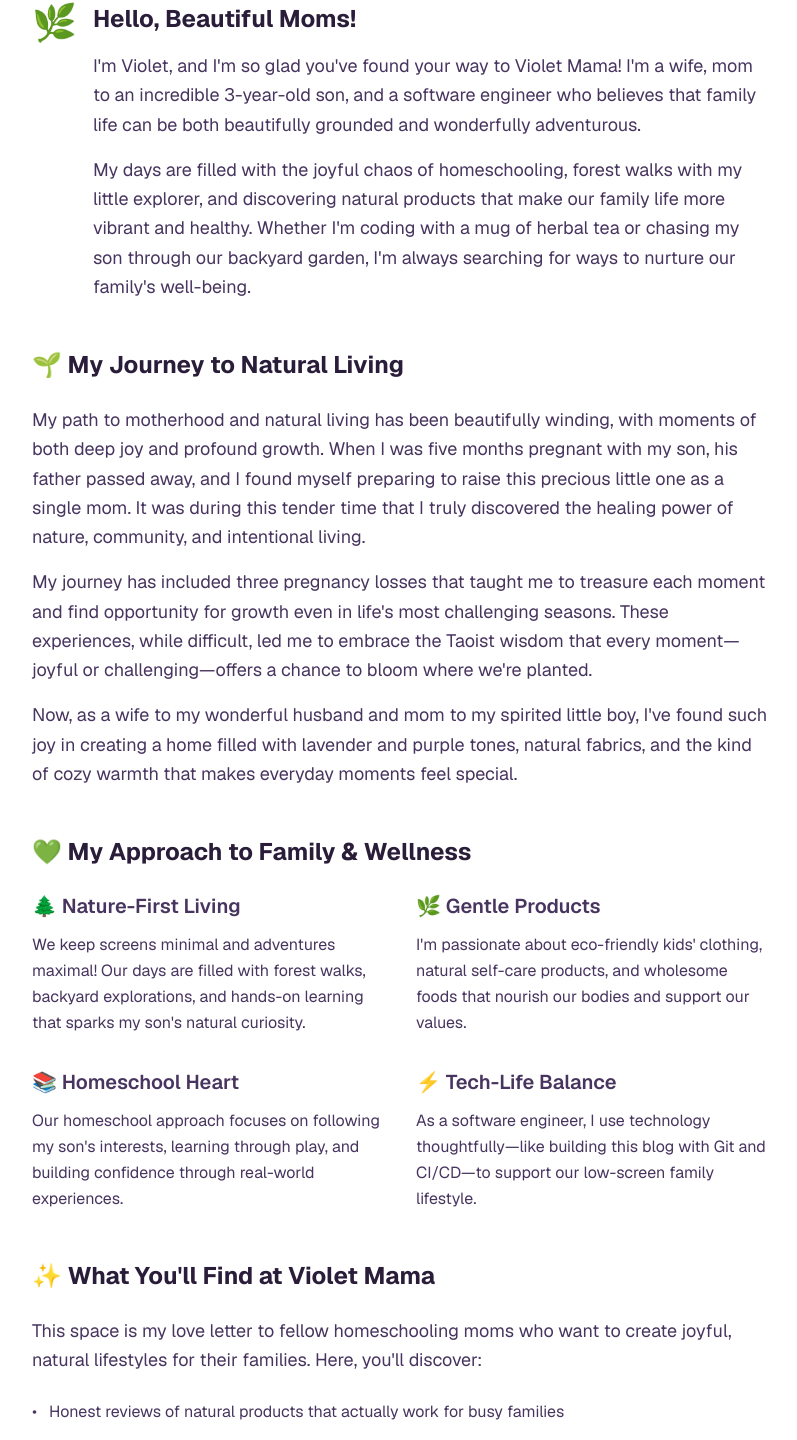
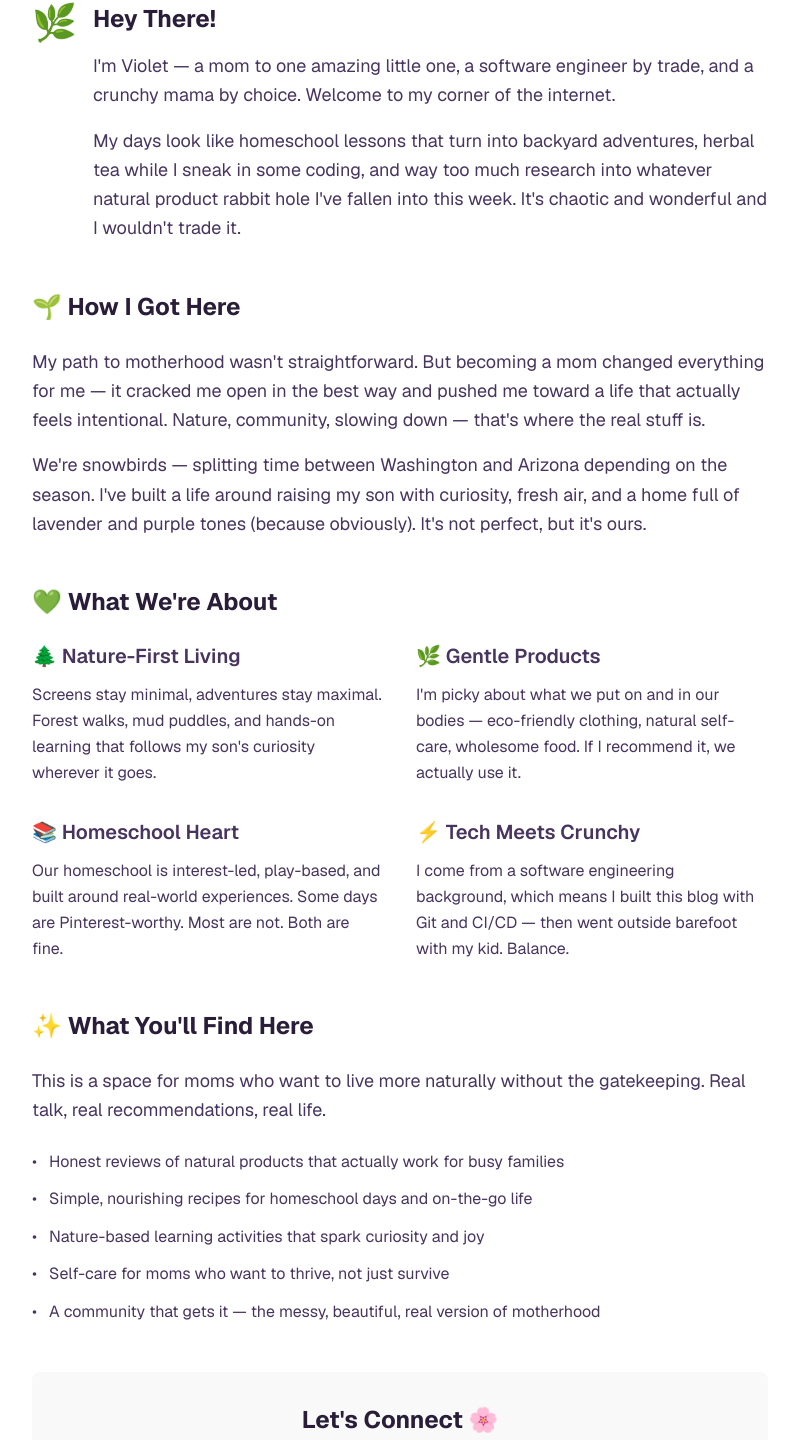
Before and after one commit to jemustain/spirited-roots2, a Next.js app: page /about in a window 1280 px wide. Shown: the part 662-2102 px from the top of the page, without its empty margins (240-1037 px from the left). Built offline with nearby package versions, Linux system fonts and the light colour scheme.

Commit message:
fix: rewrite about page with accurate bio

```diff
--- a/src/app/about/page.tsx
+++ b/src/app/about/page.tsx
@@ -28,23 +28,11 @@ export default function AboutPage() {
               About Violet
             </h1>
             <p className="text-xl md:text-2xl drop-shadow-md">
-              Wife, Mom, Nature Enthusiast & Your Guide to Natural Family Living
+              Mom, Nature Enthusiast & Your Guide to Natural Family Living
             </p>
           </div>
         </div>
       </section>
-
-      {/* Page Title - Removed since we have hero */}
-      <div className="hidden bg-sage-100 py-8">
-        <div className="max-w-4xl mx-auto px-4 sm:px-6 lg:px-8 text-center">
-          <h1 className="text-4xl md:text-5xl font-bold text-sage-900 mb-4">
-            About Emily
-          </h1>
-          <p className="text-xl text-sage-700">
-            Wife, Mom, Nature Enthusiast & Your Guide to Natural Family Living
-          </p>
-        </div>
-      </div>
 
       {/* Main Content */}
       <main className="max-w-4xl mx-auto px-4 sm:px-6 lg:px-8 py-12">
@@ -56,18 +44,17 @@ export default function AboutPage() {
               <div className="text-4xl mr-4">🌿</div>
               <div>
                 <h2 className="text-2xl font-bold text-primary-responsive mb-4">
-                  Hello, Beautiful Moms!
+                  Hey There!
                 </h2>
                 <p className="text-secondary-responsive text-lg leading-relaxed mb-4">
-                  I&apos;m Violet, and I&apos;m so glad you&apos;ve found your way to Violet Mama!
-                  I&apos;m a wife, mom to an incredible 3-year-old son, and a software engineer who believes
-                  that family life can be both beautifully grounded and wonderfully adventurous.
+                  I&apos;m Violet — a mom to one amazing little one, a software engineer by trade,
+                  and a crunchy mama by choice. Welcome to my corner of the internet.
                 </p>
                 <p className="text-secondary-responsive text-lg leading-relaxed">
-                  My days are filled with the joyful chaos of homeschooling, forest walks with my little explorer,
-                  and discovering natural products that make our family life more vibrant and healthy.
-                  Whether I&apos;m coding with a mug of herbal tea or chasing my son through our backyard garden,
-                  I&apos;m always searching for ways to nurture our family&apos;s well-being.
+                  My days look like homeschool lessons that turn into backyard adventures,
+                  herbal tea while I sneak in some coding, and way too much research into
+                  whatever natural product rabbit hole I&apos;ve fallen into this week.
+                  It&apos;s chaotic and wonderful and I wouldn&apos;t trade it.
                 </p>
               </div>
             </div>
@@ -76,31 +63,25 @@ export default function AboutPage() {
           {/* My Journey */}
           <section className="mb-12">
             <h2 className="text-2xl font-bold text-primary-responsive mb-6">
-              🌱 My Journey to Natural Living
+              🌱 How I Got Here
             </h2>
             <p className="text-secondary-responsive text-lg leading-relaxed mb-4">
-              My path to motherhood and natural living has been beautifully winding, with moments of both
-              deep joy and profound growth. When I was five months pregnant with my son, his father passed away,
-              and I found myself preparing to raise this precious little one as a single mom.
-              It was during this tender time that I truly discovered the healing power of nature, community, and intentional living.
-            </p>
-            <p className="text-secondary-responsive text-lg leading-relaxed mb-4">
-              My journey has included three pregnancy losses that taught me to treasure each moment and
-              find opportunity for growth even in life&apos;s most challenging seasons. These experiences,
-              while difficult, led me to embrace the Taoist wisdom that every moment—joyful or challenging—offers
-              a chance to bloom where we&apos;re planted.
+              My path to motherhood wasn&apos;t straightforward. But becoming a mom changed everything
+              for me — it cracked me open in the best way and pushed me toward a life that actually
+              feels intentional. Nature, community, slowing down — that&apos;s where the real stuff is.
             </p>
             <p className="text-secondary-responsive text-lg leading-relaxed">
-              Now, as a wife to my wonderful husband and mom to my spirited little boy,
-              I&apos;ve found such joy in creating a home filled with lavender and purple tones, natural fabrics,
-              and the kind of cozy warmth that makes everyday moments feel special.
+              We&apos;re snowbirds — splitting time between Washington and Arizona depending on the season.
+              I&apos;ve built a life around raising my son with curiosity, fresh air, and a home full of
+              lavender and purple tones (because obviously).
+              It&apos;s not perfect, but it&apos;s ours.
             </p>
           </section>
 
           {/* My Approach */}
           <section className="mb-12">
             <h2 className="text-2xl font-bold text-primary-responsive mb-6">
-              💚 My Approach to Family & Wellness
+              💚 What We&apos;re About
             </h2>
             <div className="grid md:grid-cols-2 gap-8">
               <div>
@@ -108,8 +89,8 @@ export default function AboutPage() {
                   🌲 Nature-First Living
                 </h3>
                 <p className="text-secondary-responsive leading-relaxed">
-                  We keep screens minimal and adventures maximal! Our days are filled with forest walks,
-                  backyard explorations, and hands-on learning that sparks my son&apos;s natural curiosity.
+                  Screens stay minimal, adventures stay maximal. Forest walks, mud puddles,
+                  and hands-on learning that follows my son&apos;s curiosity wherever it goes.
                 </p>
               </div>
               <div>
@@ -117,8 +98,8 @@ export default function AboutPage() {
                   🌿 Gentle Products
                 </h3>
                 <p className="text-secondary-responsive leading-relaxed">
-                  I&apos;m passionate about eco-friendly kids&apos; clothing, natural self-care products,
-                  and wholesome foods that nourish our bodies and support our values.
+                  I&apos;m picky about what we put on and in our bodies — eco-friendly clothing,
+                  natural self-care, wholesome food. If I recommend it, we actually use it.
                 </p>
               </div>
               <div>
@@ -126,17 +107,17 @@ export default function AboutPage() {
                   📚 Homeschool Heart
                 </h3>
                 <p className="text-secondary-responsive leading-relaxed">
-                  Our homeschool approach focuses on following my son&apos;s interests,
-                  learning through play, and building confidence through real-world experiences.
+                  Our homeschool is interest-led, play-based, and built around real-world experiences.
+                  Some days are Pinterest-worthy. Most are not. Both are fine.
                 </p>
               </div>
               <div>
                 <h3 className="text-xl font-semibold text-secondary-responsive mb-3">
-                  ⚡ Tech-Life Balance
+                  ⚡ Tech Meets Crunchy
                 </h3>
                 <p className="text-secondary-responsive leading-relaxed">
-                  As a software engineer, I use technology thoughtfully—like building this blog
-                  with Git and CI/CD—to support our low-screen family lifestyle.
+                  I come from a software engineering background, which means I built this blog
+                  with Git and CI/CD — then went outside barefoot with my kid. Balance.
                 </p>
               </div>
             </div>
@@ -145,11 +126,11 @@ export default function AboutPage() {
           {/* What You'll Find Here */}
           <section className="mb-12">
             <h2 className="text-2xl font-bold text-primary-responsive mb-6">
-              ✨ What You&apos;ll Find at Violet Mama
+              ✨ What You&apos;ll Find Here
             </h2>
             <p className="text-secondary-responsive text-lg leading-relaxed mb-6">
-              This space is my love letter to fellow homeschooling moms who want to create
-              joyful, natural lifestyles for their families. Here, you&apos;ll discover:
+              This is a space for moms who want to live more naturally without the gatekeeping.
+              Real talk, real recommendations, real life.
             </p>
             <ul className="space-y-3 text-secondary-responsive">
               <li className="flex items-start">
@@ -158,7 +139,7 @@ export default function AboutPage() {
               </li>
               <li className="flex items-start">
                 <span className="text-marigold-500 mr-3">•</span>
-                <span>Simple, nourishing recipes perfect for homeschool days and nature picnics</span>
+                <span>Simple, nourishing recipes for homeschool days and on-the-go life</span>
               </li>
               <li className="flex items-start">
                 <span className="text-marigold-500 mr-3">•</span>
@@ -166,11 +147,11 @@ export default function AboutPage() {
               </li>
               <li className="flex items-start">
                 <span className="text-marigold-500 mr-3">•</span>
-                <span>Self-care tips for moms who want to thrive, not just survive</span>
+                <span>Self-care for moms who want to thrive, not just survive</span>
               </li>
               <li className="flex items-start">
                 <span className="text-marigold-500 mr-3">•</span>
-                <span>A supportive community where we celebrate the beauty of everyday moments</span>
+                <span>A community that gets it — the messy, beautiful, real version of motherhood</span>
               </li>
             </ul>
           </section>
@@ -178,12 +159,11 @@ export default function AboutPage() {
           {/* Connect Section */}
           <section className="section-bg rounded-lg p-8 text-center">
             <h2 className="text-2xl font-bold text-primary-responsive mb-4">
-              Let&apos;s Grow Together! 🌸
+              Let&apos;s Connect 🌸
             </h2>
             <p className="text-secondary-responsive text-lg leading-relaxed mb-6 max-w-2xl mx-auto">
-              I believe that every mom deserves to feel supported, inspired, and connected to a community
-              that celebrates both the wild adventures and quiet moments of family life.
-              I&apos;d love to hear from you!
+              I&apos;d love to hear from you — whether you&apos;re deep into the crunchy life
+              or just getting started. Come say hi.
             </p>
             <div className="flex flex-col sm:flex-row gap-4 justify-center mb-6">
               <a href="https://instagram.com/thevioletmama" className="btn-lavender" target="_blank" rel="noopener noreferrer">
@@ -202,7 +182,7 @@ export default function AboutPage() {
               </a>
             </div>
             <p className="text-muted-responsive mt-6 text-sm">
-              Find me @TheVioletMama on Instagram, Facebook, X, YouTube, TikTok, and Pinterest for daily natural living inspiration!
+              Find me @TheVioletMama on Instagram, Facebook, X, YouTube, TikTok, and Pinterest
             </p>
           </section>
 
```
